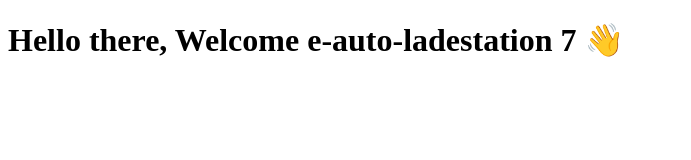
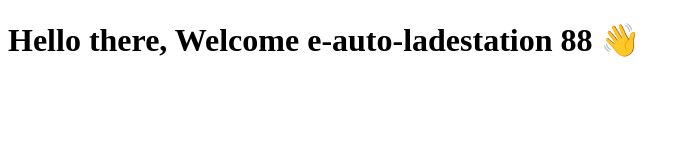
Before and after one commit to carma-demo/projects, a React (Vite) app in the folder apps/topicmaps/e-auto-ladestation/: page / in a window 1280 px wide. Shown: the top 160 px of the page, without its empty margins (0-691 px from the left). Built offline with nearby package versions, Linux system fonts and the light colour scheme.

Commit message:
chaange content

```diff
--- a/apps/topicmaps/e-auto-ladestation/src/app/App.tsx
+++ b/apps/topicmaps/e-auto-ladestation/src/app/App.tsx
@@ -6,7 +6,7 @@ export function App() {
     <div>
       <h1>
         <span> Hello there, </span>
-        Welcome e-auto-ladestation 7 👋
+        Welcome e-auto-ladestation 88 👋
       </h1>
     </div>
   );
--- a/apps/topicmaps/hochwasser/src/app/App.tsx
+++ b/apps/topicmaps/hochwasser/src/app/App.tsx
@@ -6,7 +6,7 @@ export function App() {
     <div>
       <h2>
         <span> Hello there, </span>
-        Welcome to hochwasser affected with nrwl/nx-set-shas@v4 111 👋
+        Welcome to hochwasser affected with nrwl/nx-set-shas@v4 888 👋
       </h2>
     </div>
   );
```
